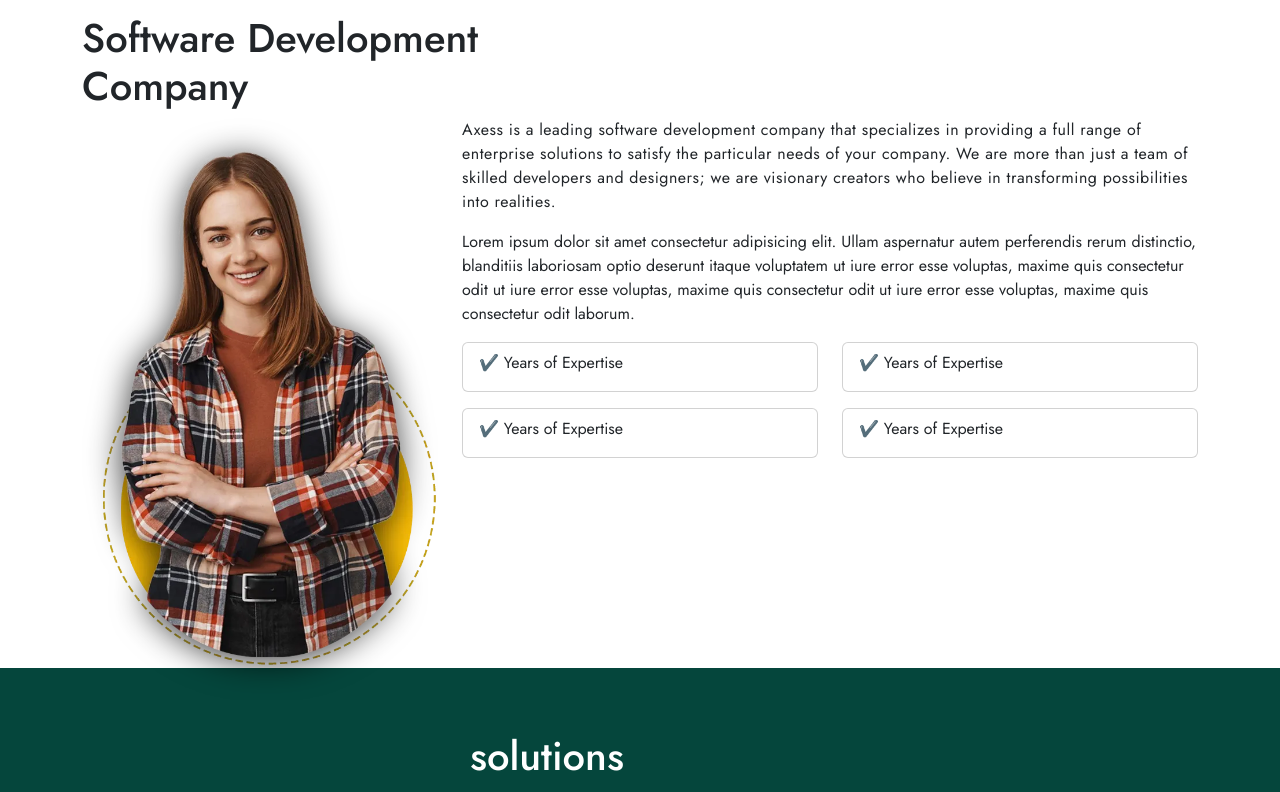
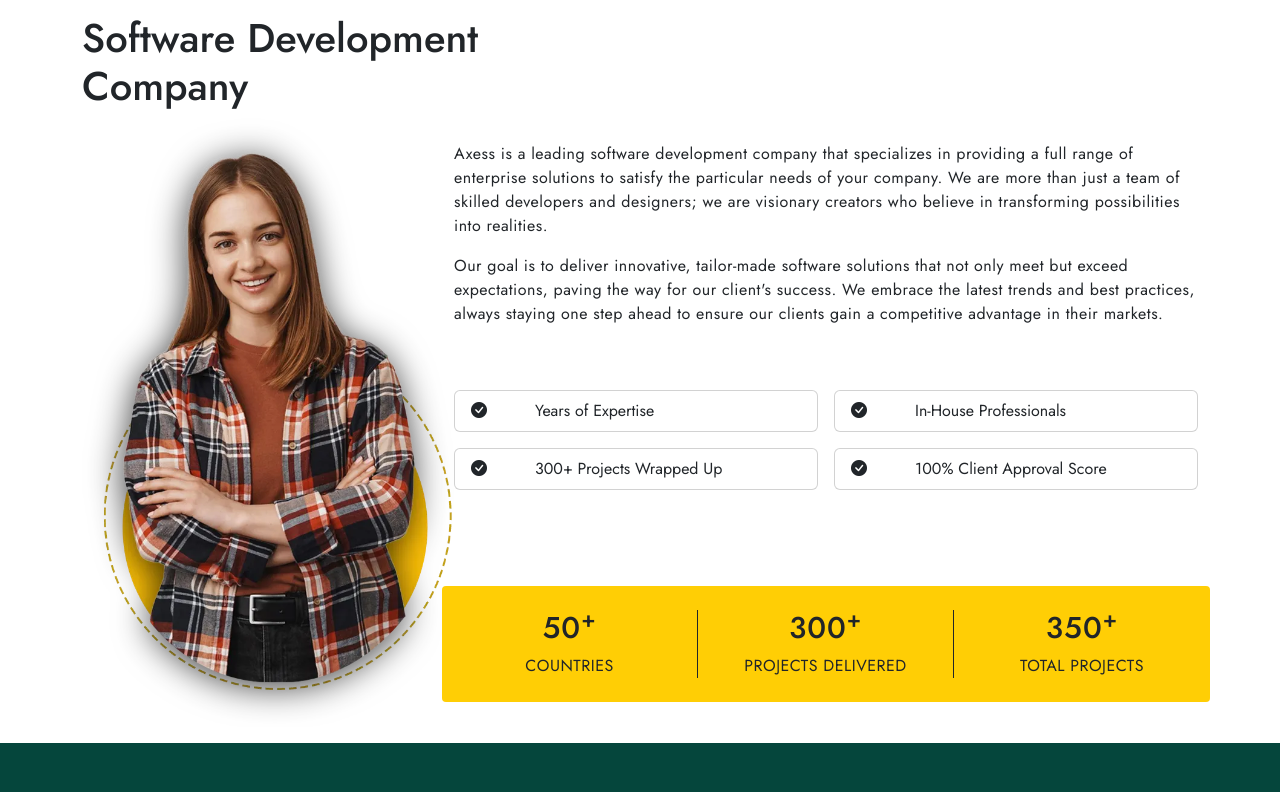
Before and after one commit to axessmongo/AxessTechnology-project, a React (Vite) app in the folder client/: page / in a window 1280 px wide. Shown: the part 1028-1820 px from the top of the page. Built offline with nearby package versions, Linux system fonts and the light colour scheme.

Commit message:
new chnages

```diff
--- a/client/src/components/Award.jsx
+++ b/client/src/components/Award.jsx
@@ -3,45 +3,60 @@ import Awardimg from '../assets/images/Award-img.webp'
 
 function Award() {
     return (
-        <section className='container py-3'>
+        <section className='container py-3 mb-5'>
             <div>
                 <p className='bg-img-1'>Award-winning</p>
                 <h1>Software Development <br /> Company</h1>
             </div>
-            <div className='row'>
+            <div className='row g-0'>
                 <div className='col-md-4'>
                     <div>
                         <img src={Awardimg} alt="" className='img-fluid' />
                     </div>
                 </div>
-                <div className='col-md-8'>
-                    <div>
+                <div className='col-md-8 d-flex flex-column justify-content-around'>
                     <div>
                         <p className='secondary-text'>Axess is a leading software development company that specializes in providing a full range of enterprise solutions to satisfy the particular needs of your company. We are more than just a team of skilled developers and designers; we are visionary creators who believe in transforming possibilities into realities.</p>
-                            <p>Lorem ipsum dolor sit amet consectetur adipisicing elit. Ullam aspernatur autem
-                                perferendis rerum distinctio, blanditiis laboriosam optio deserunt itaque voluptatem
-                                ut iure error esse voluptas, maxime quis consectetur odit
-                                ut iure error esse voluptas, maxime quis consectetur odit
-                                ut iure error esse voluptas, maxime quis consectetur odit laborum.</p>
+                        <p className='secondary-text'>Our goal is to deliver innovative, tailor-made software solutions that not only meet but exceed expectations, paving the way for our client's success. We embrace the latest trends and best practices, always staying one step ahead to ensure our clients gain a competitive advantage in their markets.</p>
                     </div>
 
-                        <div className='row'>
+                    <div className='row g-3 mb-5'>
                         <div className='col-6'>
                             <div className='card'>
-                                    <p className='px-3 pt-2'>✔️ Years of Expertise</p>
+                                <p className='py-2 mb-0'><i class="bi bi-check-circle-fill m-0 ps-3 pe-5"></i>Years of Expertise</p>
                             </div>
-                                <div className='card mt-3'>
-                                    <p className='px-3 pt-2'>✔️ Years of Expertise</p>
+                        </div>
+                        <div className="col-6">
+
+                            <div className='card'>
+                                <p className='py-2 mb-0'><i class="bi bi-check-circle-fill m-0 ps-3 pe-5"></i>In-House Professionals</p>
                             </div>
                         </div>
                         <div className='col-6'>
                             <div className='card'>
-                                    <p className='px-3 pt-2'>✔️ Years of Expertise</p>
-                                </div>
-                                <div className='card mt-3'>
-                                    <p className='px-3 pt-2'>✔️ Years of Expertise</p>
+                                <p className='py-2 mb-0'><i class="bi bi-check-circle-fill m-0 ps-3 pe-5"></i>300+ Projects Wrapped Up</p>
                             </div>
                         </div>
+                        <div className="col-6">
+
+                            <div className='card'>
+                                <p className='py-2 mb-0'><i class="bi bi-check-circle-fill m-0 ps-3 pe-5"></i>100% Client Approval Score</p>
+                            </div>
+                        </div>
+                    </div>
+
+                    <div className="row yellow-card bg-axess-gold-3 text-dark text-center py-4 rounded-1">
+                        <div className="col-4 border-end border-dark">
+                            <h1 className='secondary-header'>50<sup>+</sup></h1>
+                            <p className='secondary-text mb-0'>COUNTRIES</p>
+                        </div>
+                        <div className="col-4 border-end border-dark">
+                            <h1 className='secondary-header'>300<sup>+</sup></h1>
+                            <p className='secondary-text mb-0'>PROJECTS DELIVERED</p>
+                        </div>
+                        <div className="col-4">
+                            <h1 className='secondary-header'>350<sup>+</sup></h1>
+                            <p className='secondary-text mb-0'>TOTAL PROJECTS</p>
                         </div>
                     </div>
                 </div>
```
Lines whose indentation alone changed are shown as unchanged.
